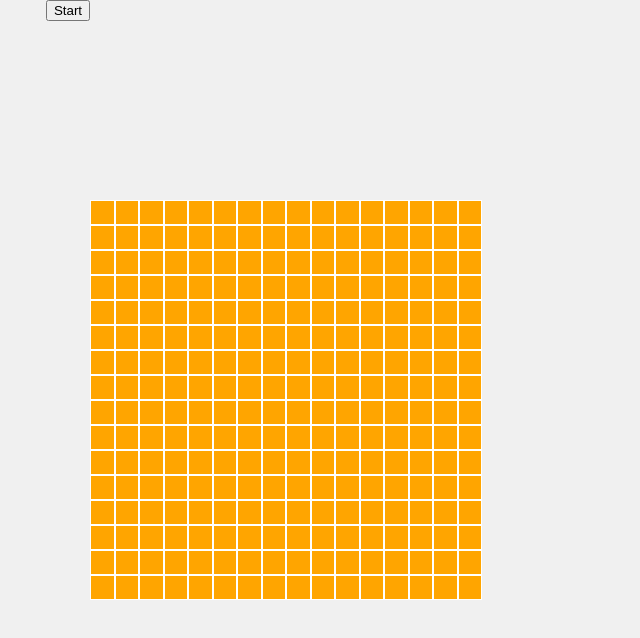
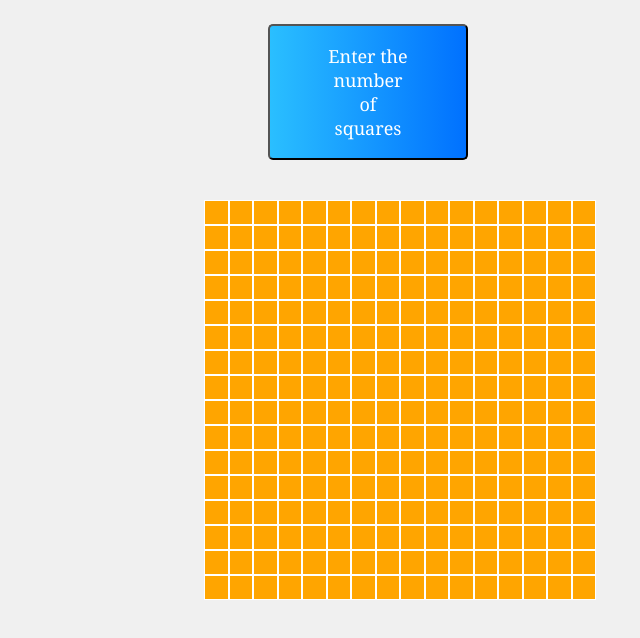
Before and after one commit to LuciaAndreea/Etch-a-Sketch, a plain HTML site: page index.html in a window 1280 px wide. Shown: the whole page, without its empty margins (372-1012 px from the left). Drawn offline with Linux system fonts and the light colour scheme.

Commit message:
added css after property for the button

```diff
--- a/index.html
+++ b/index.html
@@ -7,8 +7,9 @@
     <link rel="stylesheet" href="style.css">
 </head>
 <body>
-   <button id="reset-button">Start</button>
-
+    <div class="content">
+   <button id="reset-button">Enter the number of squares</button>
+    </div>
     <div class="container"></div>
 
     <script src="js.js"></script>
--- a/style.css
+++ b/style.css
@@ -9,6 +9,8 @@ body{
 
 /* designing the div into a grid using flexbox */
 .container{
+    position: absolute;
+    left: 45%;
     display: flex;
     flex-wrap: wrap;
     width: 400px;
@@ -26,8 +28,38 @@ body{
     background-color: aqua;
 }
 
-button{
-    display: flex;
-    justify-content: flex-end;
-    align-self: flex-start;
+.content{
+    position: absolute;
+    left: 50%;
+    bottom: 80%;
 }
+
+#reset-button{
+    width: 200px;
+    padding: 1em 3em;
+    font-family: Georgia, 'Times New Roman', Times, serif;
+    font-size: large;
+    color: white;
+    background: linear-gradient(to right, #2abfff, #0071ff);
+    position: relative;
+    z-index: 0;
+    cursor: pointer;
+    border-radius: 5px;
+}
+
+#reset-button::after{
+    content:"";
+    background: linear-gradient(to right, #ffee00, #ffb300);
+    height: 100%;
+    width: 0px;
+    border-radius:5px ;
+    position: absolute;
+    top: 0;
+    left: 0;
+    z-index: -1;
+    transition: 150ms ease-in-out;
+}
+
+#reset-button:hover::after{
+    width: 100%;
+}
```
